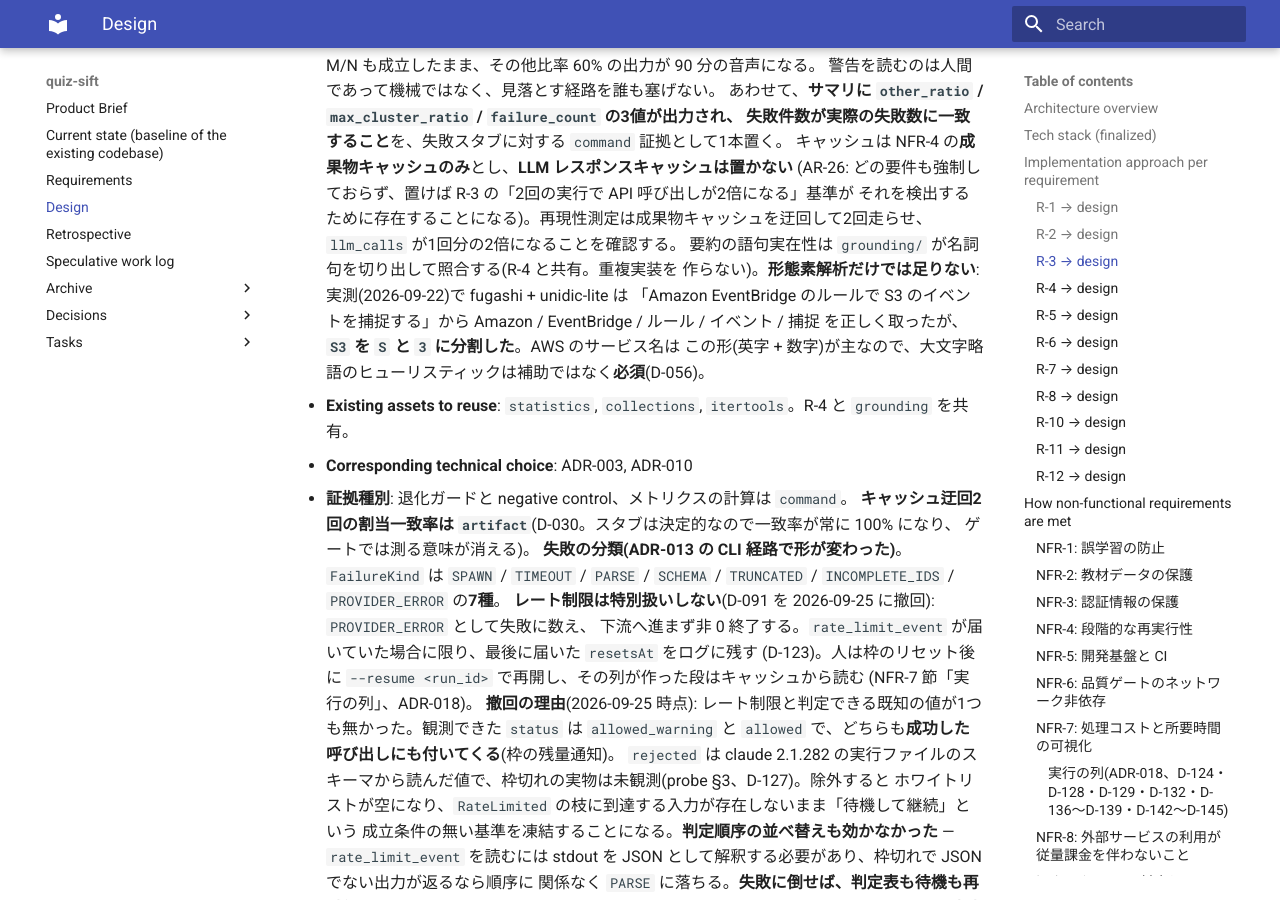
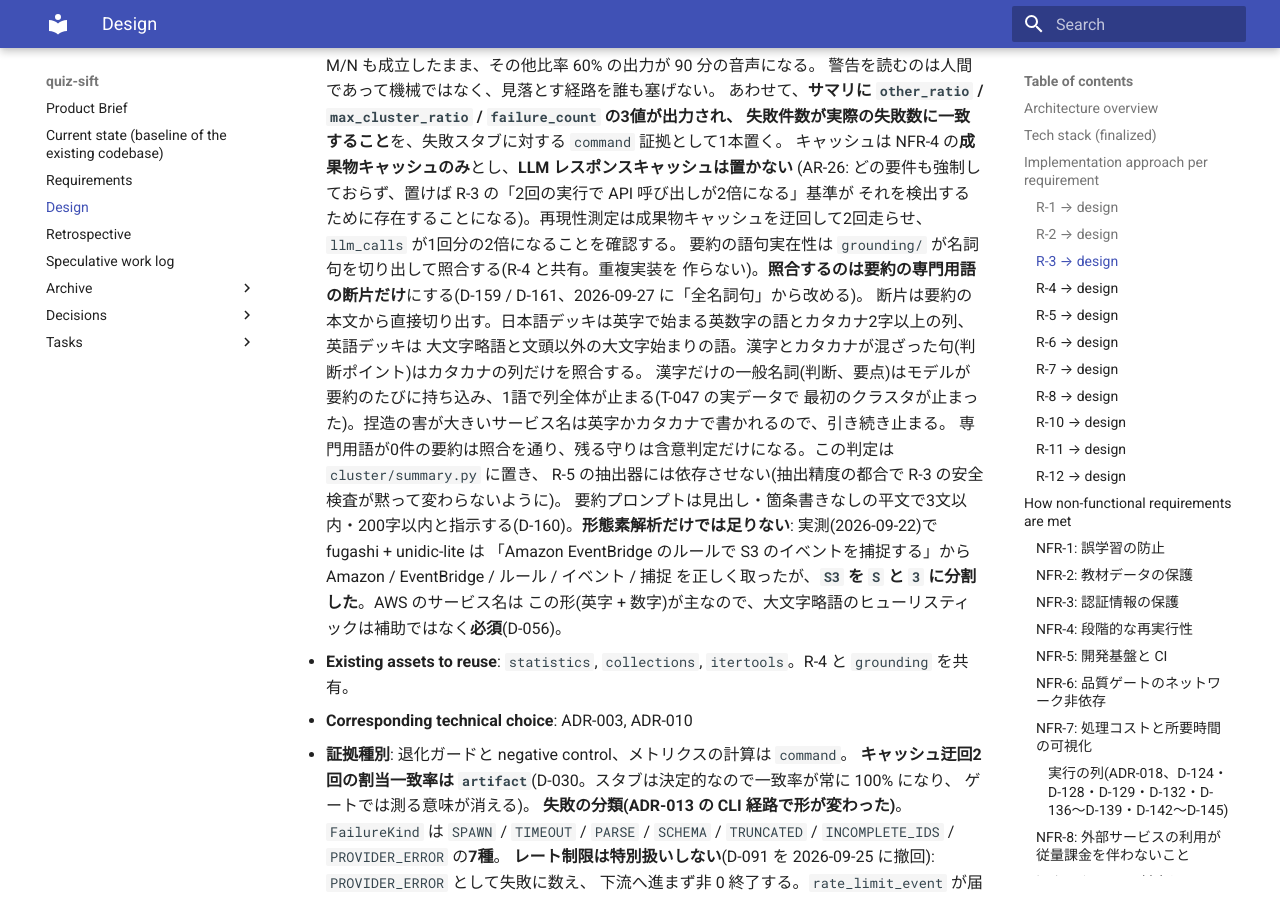
Before and after one commit to komoroko/quiz-sift, an MkDocs documentation site: the page built from docs/20-design.md, in a window 1280 px wide and 900 px high, scrolled down 4523 px. Built offline with MkDocs 1.6.1 and Material for MkDocs 9.7.7, drawn with Linux system fonts in a browser that asks for light colours.

```diff
--- a/docs/20-design.md
+++ b/docs/20-design.md
@@ -176,7 +176,14 @@ data/<deck>/*.jsonl ─┬→ ingest ─→ cluster ─→ recall ─→ script
   それを検出するために存在することになる)。再現性測定は成果物キャッシュを迂回して2回走らせ、
   `llm_calls` が1回分の2倍になることを確認する。
   要約の語句実在性は `grounding/` が名詞句を切り出して照合する(R-4 と共有。重複実装を
-  作らない)。**形態素解析だけでは足りない**: 実測(2026-09-22)で fugashi + unidic-lite は
+  作らない)。**照合するのは要約の専門用語の断片だけ**にする(D-159 / D-161、2026-09-27 に「全名詞句」から改める)。
+  断片は要約の本文から直接切り出す。日本語デッキは英字で始まる英数字の語とカタカナ2字以上の列、英語デッキは
+  大文字略語と文頭以外の大文字始まりの語。漢字とカタカナが混ざった句(判断ポイント)はカタカナの列だけを照合する。
+  漢字だけの一般名詞(判断、要点)はモデルが要約のたびに持ち込み、1語で列全体が止まる(T-047 の実データで
+  最初のクラスタが止まった)。捏造の害が大きいサービス名は英字かカタカナで書かれるので、引き続き止まる。
+  専門用語が0件の要約は照合を通り、残る守りは含意判定だけになる。この判定は `cluster/summary.py` に置き、
+  R-5 の抽出器には依存させない(抽出精度の都合で R-3 の安全検査が黙って変わらないように)。
+  要約プロンプトは見出し・箇条書きなしの平文で3文以内・200字以内と指示する(D-160)。**形態素解析だけでは足りない**: 実測(2026-09-22)で fugashi + unidic-lite は
   「Amazon EventBridge のルールで S3 のイベントを捕捉する」から Amazon / EventBridge / ルール /
   イベント / 捕捉 を正しく取ったが、**`S3` を `S` と `3` に分割した**。AWS のサービス名は
   この形(英字 + 数字)が主なので、大文字略語のヒューリスティックは補助ではなく**必須**(D-056)。
```
Also changed, not shown: docs/tasks/T-033.md (+1 -1 lines), docs/tasks/T-040.md (+1 -1 lines), docs/tasks/T-049.md (added, +90 -0 lines), 3 other files.
